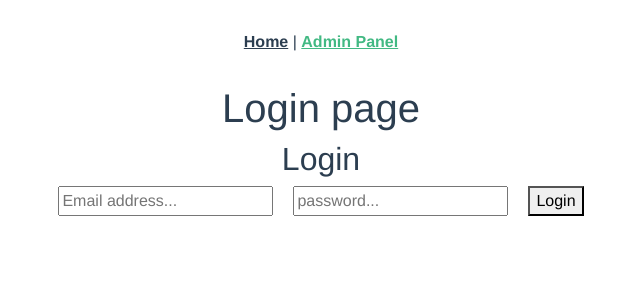
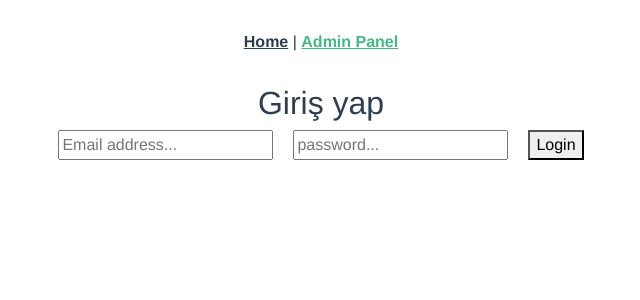
Before and after one commit to muratcan-yuksel/gist-orders, a Vue app: page /login in a window 1280 px wide. Shown: the top 300 px of the page, without its empty margins (319-959 px from the left). Built offline with nearby package versions, Linux system fonts and the light colour scheme; what @braid/vue-formulate, vue-unique-id, vuefire would draw is missing.

Commit message:
I guess auth is done

```diff
--- a/src/router/index.js
+++ b/src/router/index.js
@@ -43,7 +43,7 @@ router.beforeEach((to, from, next) => {
     if (firebase.auth().currentUser) {
       next();
     } else {
-      alert("You must be logged in to see this page");
+      alert("Bu sayfayı görebilmek için admin olarak giriş yapmalısın.");
       next({
         path: "/",
       });
--- a/src/views/Login.vue
+++ b/src/views/Login.vue
@@ -1,9 +1,8 @@
 <template>
   <div>
-    <h1>Login page</h1>
     <div>
       <form @submit.prevent="login">
-        <h2>Login</h2>
+        <h2>Giriş yap</h2>
         <input type="email" placeholder="Email address..." v-model="email" />
         <input type="password" placeholder="password..." v-model="password" />
         <button type="submit">Login</button>
```
